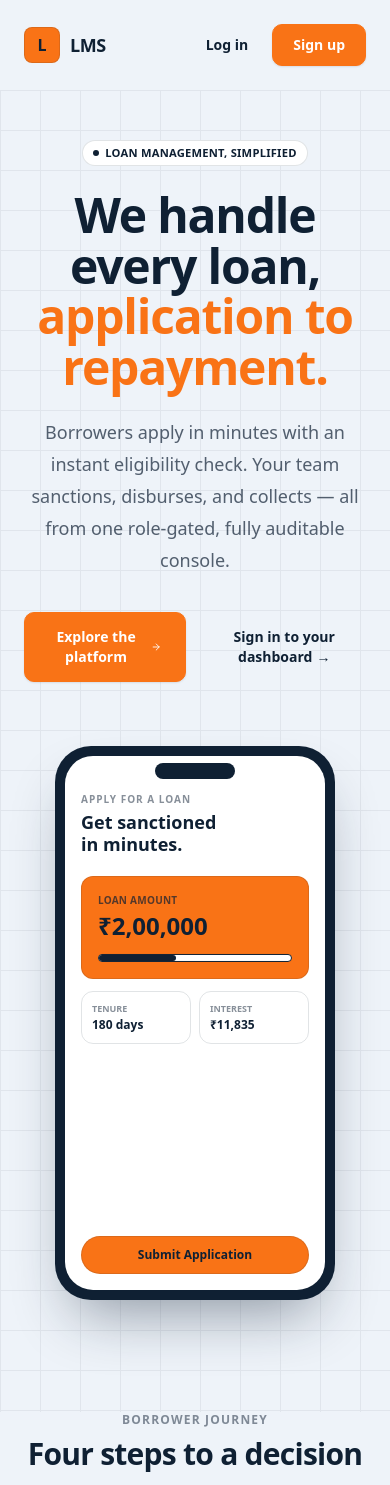
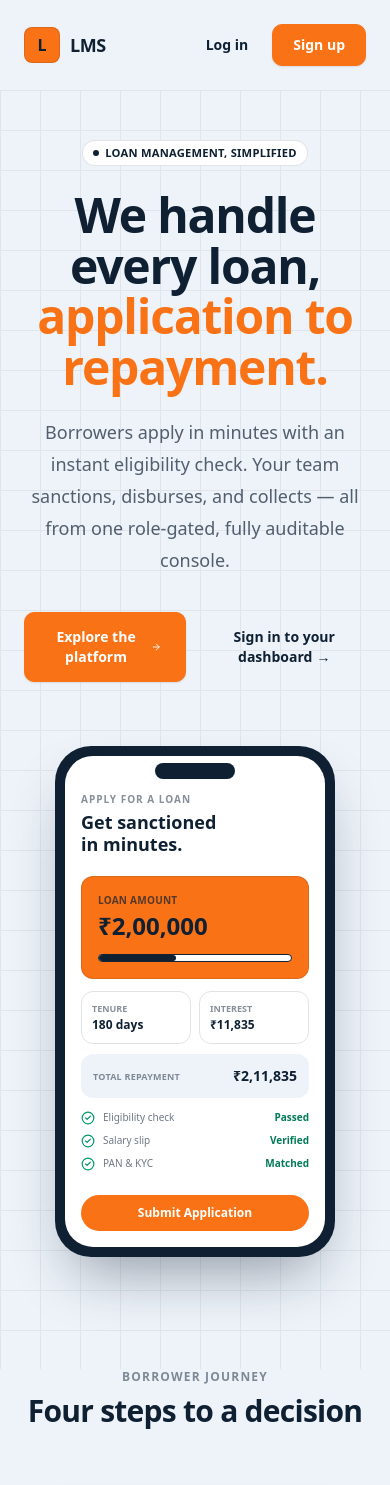
Before and after one commit to netacodes18/CreditSea-LMS, a Next.js app in the folder client/: page / in a window 390 px wide. Shown: the top 1485 px of the page. Built offline with nearby package versions, Linux system fonts and the light colour scheme; no server answers.

Commit message:
Fill empty space in the landing hero phone mock
The fixed aspect ratio left a large blank gap between the loan details
and the submit button. Added a total-repayment row and a verification
checklist, and tightened the ratio so the mock screen reads as a real
application view.

```diff
--- a/client/src/app/page.tsx
+++ b/client/src/app/page.tsx
@@ -81,7 +81,7 @@ export default function Home() {
 
             {/* phone frame */}
             <div className="relative rounded-[2.25rem] bg-[var(--ink)] p-2.5 animate-float" style={{ boxShadow: '0 30px 60px -20px rgba(15,32,51,0.45)', animationDelay: '0.3s' }}>
-              <div className="rounded-[1.75rem] bg-white overflow-hidden aspect-[9/18.5] relative">
+              <div className="rounded-[1.75rem] bg-white overflow-hidden aspect-[9/17] relative">
                 <div className="absolute top-0 inset-x-0 h-6 flex items-center justify-center">
                   <div className="w-20 h-4 bg-[var(--ink)] rounded-full mt-1.5" />
                 </div>
@@ -108,8 +108,29 @@ export default function Home() {
                     </div>
                   </div>
 
-                  <div className="mt-auto rounded-full py-2.5 text-center text-xs font-bold text-[var(--ink)] border border-[var(--line)]" style={{ backgroundColor: '#f97316' }}>
-                    Submit Application
+                  <div className="mt-2.5 rounded-xl bg-[var(--paper)] p-3 flex items-center justify-between">
+                    <span className="text-[9px] text-[var(--ink)]/50 uppercase font-bold tracking-wide">Total repayment</span>
+                    <span className="text-sm font-bold text-[var(--ink)]">₹2,11,835</span>
+                  </div>
+
+                  <div className="mt-3 space-y-2">
+                    {[
+                      ['Eligibility check', 'Passed'],
+                      ['Salary slip', 'Verified'],
+                      ['PAN & KYC', 'Matched'],
+                    ].map(([label, state]) => (
+                      <div key={label} className="flex items-center gap-2">
+                        <CheckCircle2 className="w-3.5 h-3.5 text-emerald-600 flex-shrink-0" />
+                        <span className="text-[10px] text-[var(--ink)]/60 flex-1">{label}</span>
+                        <span className="text-[10px] font-semibold text-emerald-700">{state}</span>
+                      </div>
+                    ))}
+                  </div>
+
+                  <div className="mt-auto pt-3 rounded-full">
+                    <div className="rounded-full py-2.5 text-center text-xs font-bold text-white" style={{ backgroundColor: '#f97316' }}>
+                      Submit Application
+                    </div>
                   </div>
                 </div>
               </div>
```
